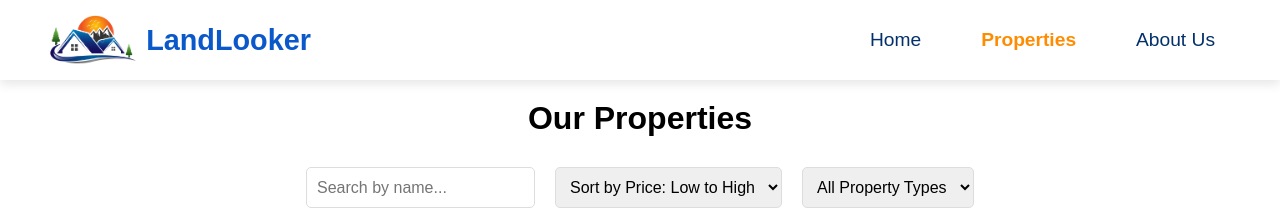
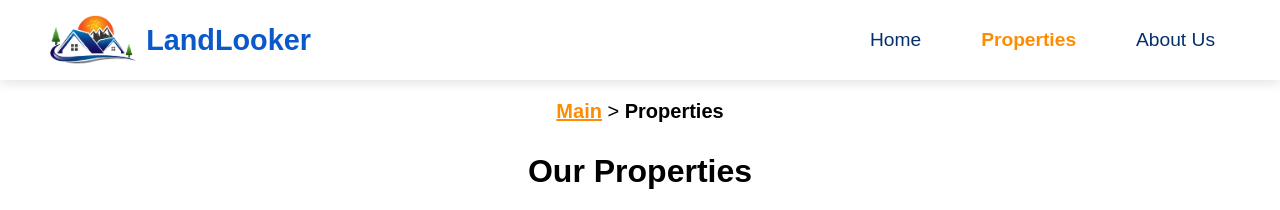
Before and after one commit to elab-development/internet-tehnologije-2024-projekat-landlookerapp_20221054_20210354, a React (Create React App) app in the folder land-looker-app-frontend/: page /properties in a window 1280 px wide. Shown: the top 210 px of the page. Built offline with nearby package versions, Linux system fonts and the light colour scheme; no server answers; the HTML template or start-up script is replaced by a standard one.

Commit message:
Breadcrumbs zapocet

```diff
--- a/land-looker-app-frontend/src/components/Aboutus.jsx
+++ b/land-looker-app-frontend/src/components/Aboutus.jsx
@@ -9,6 +9,7 @@ import {
   FaLeaf,
   FaRobot,
 } from "react-icons/fa";
+import { Link } from "react-router-dom";
 import useQuote from "../hooks/useQuote"; // Import the custom hook
 
 const images = [
@@ -95,6 +96,9 @@ const AboutUs = () => {
 
       {/* Main Content */}
       <div className="about-content">
+      <div style={{fontSize:"20px", marginBottom:"30px"}}>
+        <Link style={{color:"#ff8c00", fontWeight:"bold"}} to="/">Main</Link> &gt; <span style={{fontWeight:"bold"}}>About Us</span>
+      </div>
         <h1>About LandLooker</h1>
         <p>Connecting people with their dream properties since 2010.</p>
 
--- a/land-looker-app-frontend/src/components/Properties.jsx
+++ b/land-looker-app-frontend/src/components/Properties.jsx
@@ -1,7 +1,7 @@
 import React from "react";
 import useProperties from "../hooks/useProperties";
 import Button from "../components/Button";
-import { useNavigate } from "react-router-dom";
+import { useNavigate, Link } from "react-router-dom";
 
 const Properties = () => {
   const {
@@ -22,6 +22,9 @@ const Properties = () => {
 
   return (
     <div className="properties-container">
+        <div style={{fontSize:"20px", marginBottom:"30px"}}>
+          <Link style={{color:"#ff8c00", fontWeight:"bold"}} to="/">Main</Link> &gt; <span style={{fontWeight:"bold"}}>Properties</span>
+        </div>
       <h1>Our Properties</h1>
 
       {/* Search & Filters */}
--- a/land-looker-app-frontend/src/components/PropertyInfo.jsx
+++ b/land-looker-app-frontend/src/components/PropertyInfo.jsx
@@ -1,5 +1,5 @@
 import React from "react";
-import { useParams, useNavigate } from "react-router-dom";
+import { useParams, useNavigate, Link } from "react-router-dom";
 import usePropertyInfo from "../hooks/usePropertyInfo";
 import Button from "./Button";
 
@@ -14,6 +14,9 @@ const PropertyInfo = () => {
 
   return (
     <div className="property-info-container">
+      <div style={{fontSize:"20px", marginBottom:"30px", marginTop:"15px"}}>
+        <Link style={{color:"#ff8c00", fontWeight:"bold"}} to="/">Main</Link> &gt; <Link style={{color:"#ff8c00", fontWeight:"bold"}} to="/properties">Properties</Link> &gt; <span style={{fontWeight:"bold"}}>Property Information</span>
+      </div>
       <h1>Property Information</h1>
 
       {/* Top section: Main property image + status */}
```
